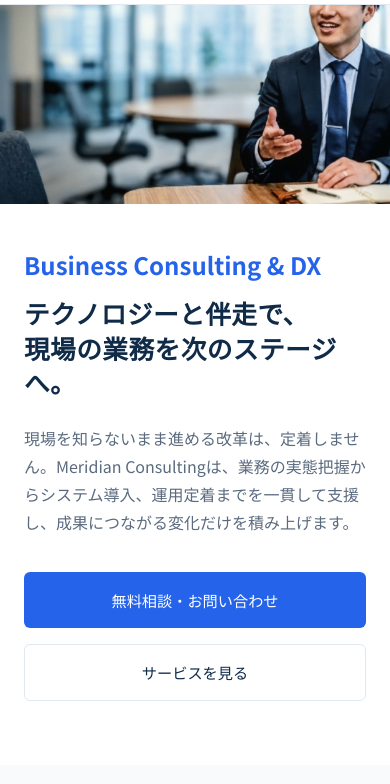
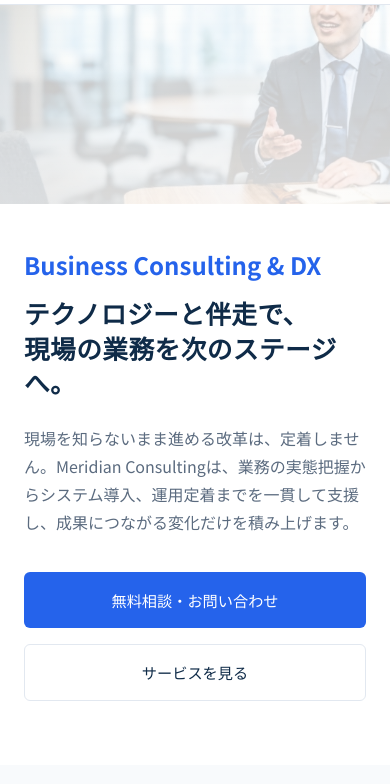
Before and after one commit to aipawahara/genai-training-portfolio, a plain HTML site: page site/meridian/index.html in a window 390 px wide. Shown: the part 60-844 px from the top of the page. Drawn offline with Linux system fonts and the light colour scheme.

Commit message:
スマホ版ヒーロー画像にもPC版と同じ薄いオーバーレイを適用

```diff
--- a/site/meridian/style.css
+++ b/site/meridian/style.css
@@ -703,7 +703,9 @@ h1, h2, h3 {
     content: "";
     display: block;
     aspect-ratio: 1088 / 558;
-    background: url("hero_dx.jpg") center center / cover no-repeat;
+    background:
+     linear-gradient(rgba(255,255,255,0.75), rgba(255,255,255,0.85)),
+     url("hero_dx.jpg") center center / cover no-repeat;
     margin-bottom: 40px;
   }
 }
```
